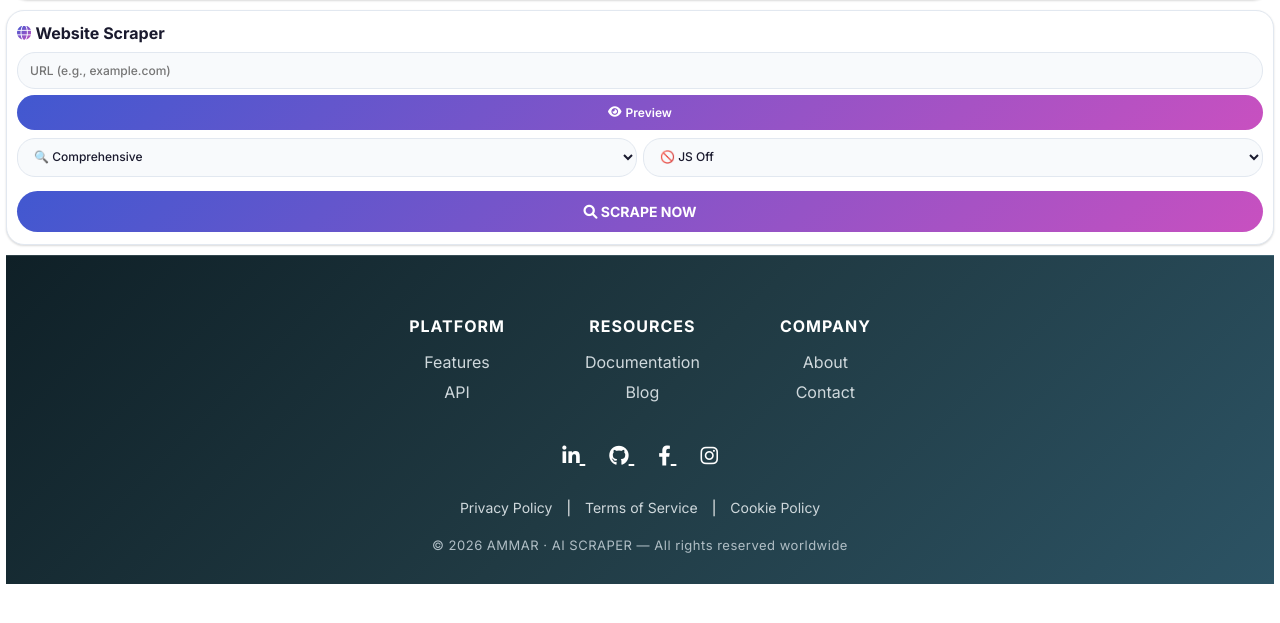
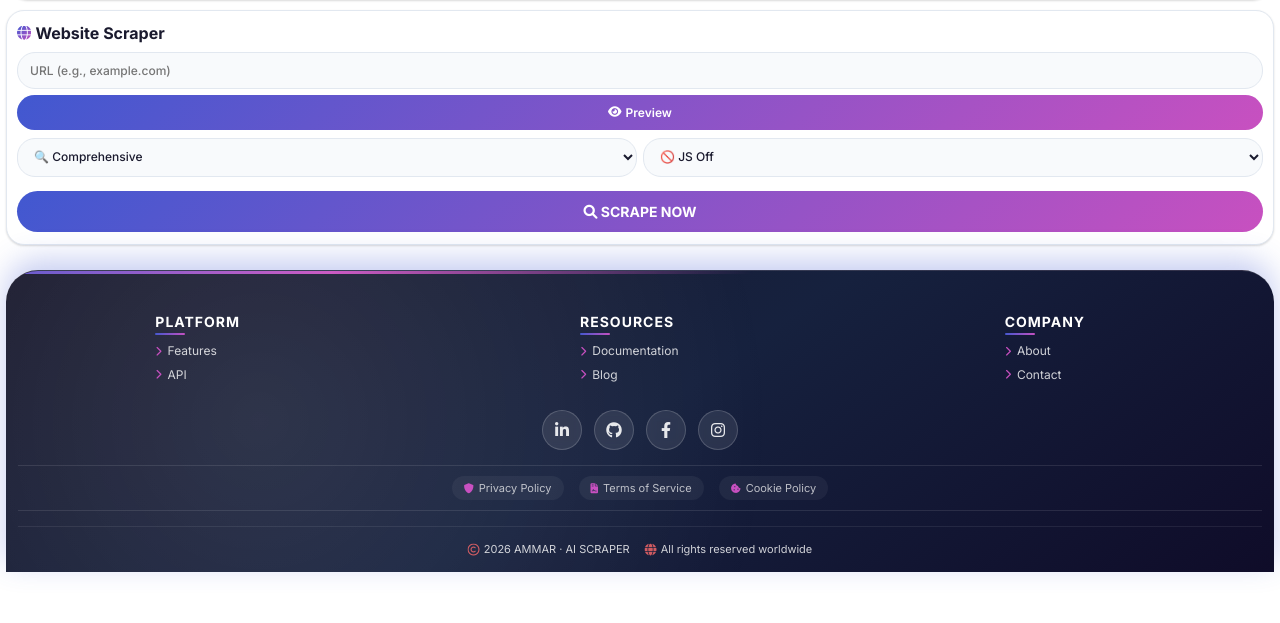
Before and after one commit to syedammarhaider/Ai-scraper, a FastAPI app: page / in a window 1280 px wide. Shown: the part 52-675 px from the top of the page. Run offline with FastAPI, Linux system fonts and the light colour scheme.

Commit message:
Auto update

```diff
--- a/templates/index.html
+++ b/templates/index.html
@@ -1147,107 +1147,58 @@ body {
 </div>
 
 <!-- ULTRA PRO FOOTER - ROYAL EDITION with AMMAR -->
-<footer style="
-    margin-top:auto;
-    background:linear-gradient(135deg,#0f2027,#203a43,#2c5364);
-    color:#ffffff;
-    padding:60px 20px 30px 20px;
-    text-align:center;
-    font-family:Arial, Helvetica, sans-serif;
-    border-top:1px solid rgba(255,255,255,0.1);
-">
-
-    <!-- Main Links Section -->
-    <div style="
-        max-width:1200px;
-        margin:0 auto;
-        display:flex;
-        flex-wrap:wrap;
-        justify-content:center;
-        gap:80px;
-        margin-bottom:40px;
-    ">
-
-        <div>
-            <h4 style="margin-bottom:15px; font-size:16px; letter-spacing:1px; text-transform:uppercase;">Platform</h4>
-            <ul style="list-style:none; padding:0; margin:0;">
-                <li style="margin-bottom:10px;">
-                    <a href="#" style="color:#cfd8dc; text-decoration:none;">Features</a>
-                </li>
-                <li>
-                    <a href="#" style="color:#cfd8dc; text-decoration:none;">API</a>
-                </li>
+<footer class="footer">
+
+
+    <div class="footer-links">
+        <div class="footer-column">
+            <h4>Platform</h4>
+            <ul>
+                <li><a href="#"><i class="fas fa-chevron-right"></i> Features</a></li>
+
+                <li><a href="#"><i class="fas fa-chevron-right"></i> API</a></li>
+
             </ul>
         </div>
-
-        <div>
-            <h4 style="margin-bottom:15px; font-size:16px; letter-spacing:1px; text-transform:uppercase;">Resources</h4>
-            <ul style="list-style:none; padding:0; margin:0;">
-                <li style="margin-bottom:10px;">
-                    <a href="#" style="color:#cfd8dc; text-decoration:none;">Documentation</a>
-                </li>
-                <li>
-                    <a href="#" style="color:#cfd8dc; text-decoration:none;">Blog</a>
-                </li>
+        <div class="footer-column">
+            <h4>Resources</h4>
+            <ul>
+                <li><a href="#"><i class="fas fa-chevron-right"></i> Documentation</a></li>
+
+                <li><a href="#"><i class="fas fa-chevron-right"></i> Blog</a></li>
+
             </ul>
         </div>
-
-        <div>
-            <h4 style="margin-bottom:15px; font-size:16px; letter-spacing:1px; text-transform:uppercase;">Company</h4>
-            <ul style="list-style:none; padding:0; margin:0;">
-                <li style="margin-bottom:10px;">
-                    <a href="#" style="color:#cfd8dc; text-decoration:none;">About</a>
-                </li>
-                <li>
-                    <a href="#" style="color:#cfd8dc; text-decoration:none;">Contact</a>
-                </li>
+        <div class="footer-column">
+            <h4>Company</h4>
+            <ul>
+                <li><a href="#"><i class="fas fa-chevron-right"></i> About</a></li>
+
+                <li><a href="#"><i class="fas fa-chevron-right"></i> Contact</a></li>
             </ul>
         </div>
-
     </div>
 
-    <!-- Social Icons -->
-    <div style="margin-bottom:30px;">
-        <a href="https://www.linkedin.com/in/ammar-haider-61136b27b/" target="_blank"
-           style="margin:0 12px; color:white; font-size:20px;">
-            <i class="fab fa-linkedin-in"></i>
-        </a>
-
-        <a href="https://github.com/Syedammarhaider" target="_blank"
-           style="margin:0 12px; color:white; font-size:20px;">
-            <i class="fab fa-github"></i>
-        </a>
-
-        <a href="https://www.facebook.com/profile.php?id=100091524961370" target="_blank"
-           style="margin:0 12px; color:white; font-size:20px;">
-            <i class="fab fa-facebook-f"></i>
-        </a>
-
-        <a href="#"
-           style="margin:0 12px; color:white; font-size:20px;">
-            <i class="fab fa-instagram"></i>
-        </a>
+    <div class="footer-social">
+        <a href="https://www.linkedin.com/in/ammar-haider-61136b27b/" target="_blank" title="LinkedIn"><i class="fab fa-linkedin-in"></i></a>
+        <a href="https://github.com/Syedammarhaider" target="_blank" title="GitHub"><i class="fab fa-github"></i></a>
+        <a href="https://www.facebook.com/profile.php?id=100091524961370" target="_blank" title="Facebook"><i class="fab fa-facebook-f"></i></a>
+        <a href="#" title="Instagram"><i class="fab fa-instagram"></i></a>
+
+
     </div>
 
-    <!-- Extra Links -->
-    <div style="
-        margin-bottom:20px;
-        font-size:14px;
-    ">
-        <a href="#" style="color:#cfd8dc; text-decoration:none; margin:0 10px;">Privacy Policy</a> |
-        <a href="#" style="color:#cfd8dc; text-decoration:none; margin:0 10px;">Terms of Service</a> |
-        <a href="#" style="color:#cfd8dc; text-decoration:none; margin:0 10px;">Cookie Policy</a>
+    <div class="footer-extra">
+        <a href="#" class="footer-extra-link"><i class="fas fa-shield-alt"></i> Privacy Policy</a>
+        <a href="#" class="footer-extra-link"><i class="fas fa-file-contract"></i> Terms of Service</a>
+        <a href="#" class="footer-extra-link"><i class="fas fa-cookie-bite"></i> Cookie Policy</a>
+
     </div>
 
-    <!-- Copyright -->
-    <div style="
-        font-size:13px;
-        color:#b0bec5;
-        letter-spacing:0.5px;
-    ">
-        © 2026 AMMAR · AI SCRAPER — All rights reserved worldwide
+    <div class="footer-copyright">
+        <span><i class="far fa-copyright"></i> 2026 AMMAR · AI SCRAPER </span>
+        <span><i class="fas fa-globe"></i> All rights reserved worldwide</span>
     </div>
-
 </footer>
 
 </div>
```
